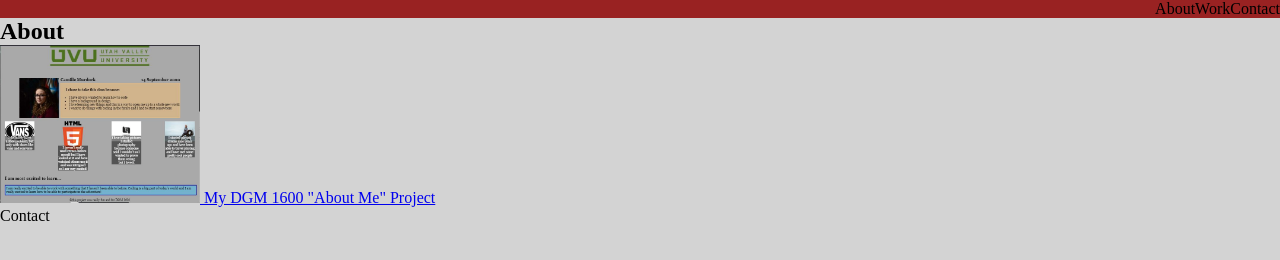
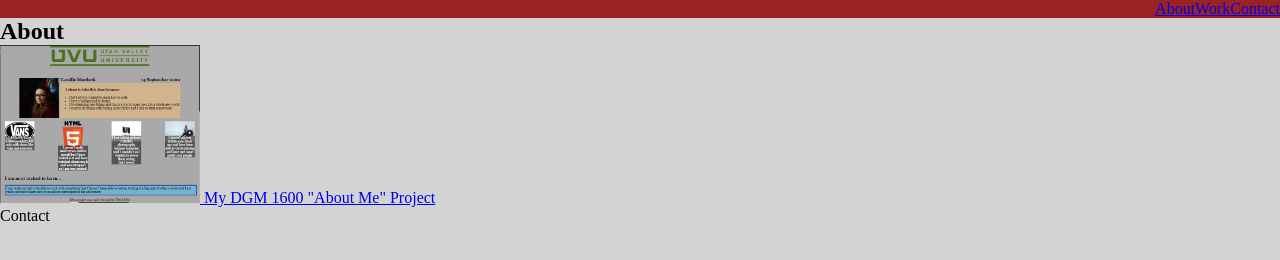
Before and after one commit to camillemurdock/1600-portfolio-fall, a plain HTML site: page index.html in a window 1280 px wide. Drawn offline with Linux system fonts and the light colour scheme.

Commit message:
commit on 'master'

```diff
--- a/index.html
+++ b/index.html
@@ -11,9 +11,15 @@
 <body>
     <nav>
         <ul class="nav-list">
-            <li>About</li>
-            <li>Work</li>
-            <li>Contact</li>
+            <li>
+                <a href="#">About</a>
+            </li>
+            <li>
+                <a href="#">Work</a>
+            </li>
+            <li>
+                <a href="#">Contact</a>
+            </li>
         </ul>
     </nav>
     <section id="welcome-section">
```
